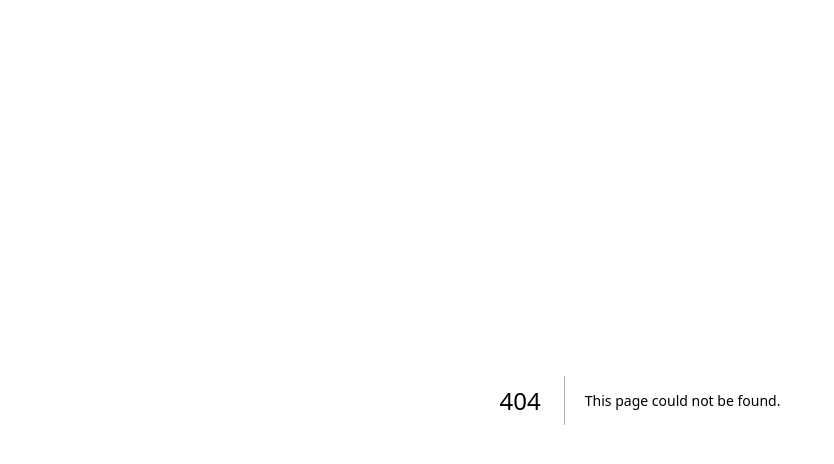
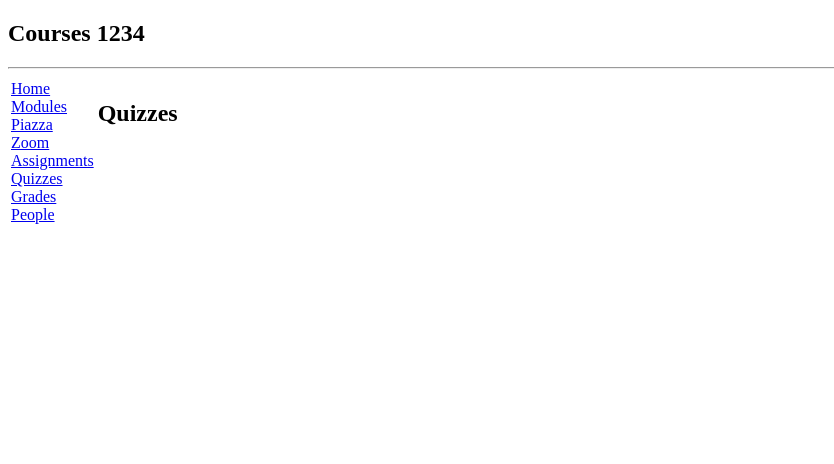
Before and after one commit to NithishBhat/Kambaz_next_js, a Next.js app: page /Courses/1234/Quizzes in a window 1280 px wide. Before the commit this address had no page. Shown: the top 464 px of the page, without its empty margins (0-834 px from the left). Built offline with nearby package versions, Linux system fonts and the light colour scheme.

Commit message:
adding dummy links to nav bar

```diff
--- /dev/null
+++ b/app/(kambaz)/Courses/[cid]/Grades/page.tsx
@@ -0,0 +1,6 @@
+export default function Lab2() {
+  return (
+    <div>
+      <h2>Grades</h2>
+    </div>
+);}
--- /dev/null
+++ b/app/(kambaz)/Courses/[cid]/Piazza/page.tsx
@@ -0,0 +1,6 @@
+export default function Lab2() {
+  return (
+    <div>
+      <h2>Piazza</h2>
+    </div>
+);}
--- /dev/null
+++ b/app/(kambaz)/Courses/[cid]/Quizzes/page.tsx
@@ -0,0 +1,6 @@
+export default function Lab2() {
+  return (
+    <div>
+      <h2>Quizzes</h2>
+    </div>
+);}
--- /dev/null
+++ b/app/(kambaz)/Courses/[cid]/Zoom/page.tsx
@@ -0,0 +1,6 @@
+export default function Lab2() {
+  return (
+    <div>
+      <h2>Zoom</h2>
+    </div>
+);}
```
